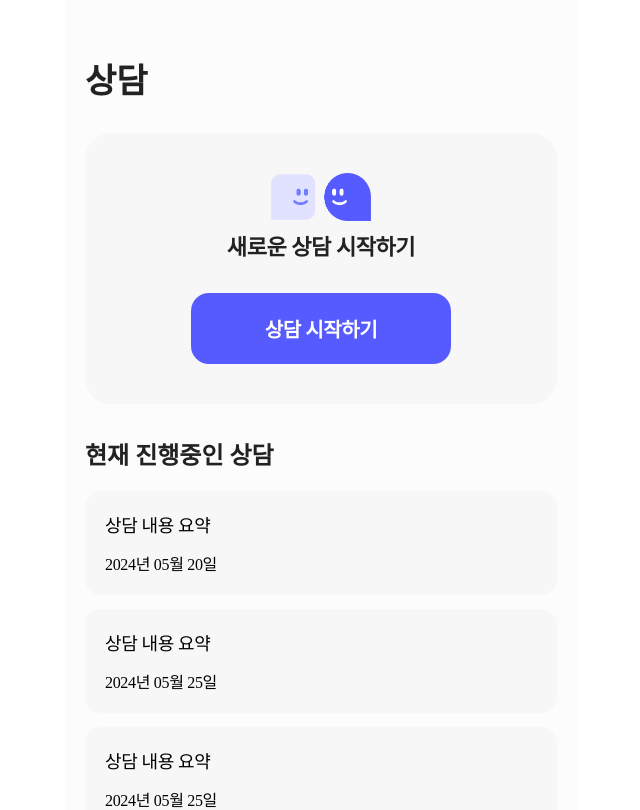
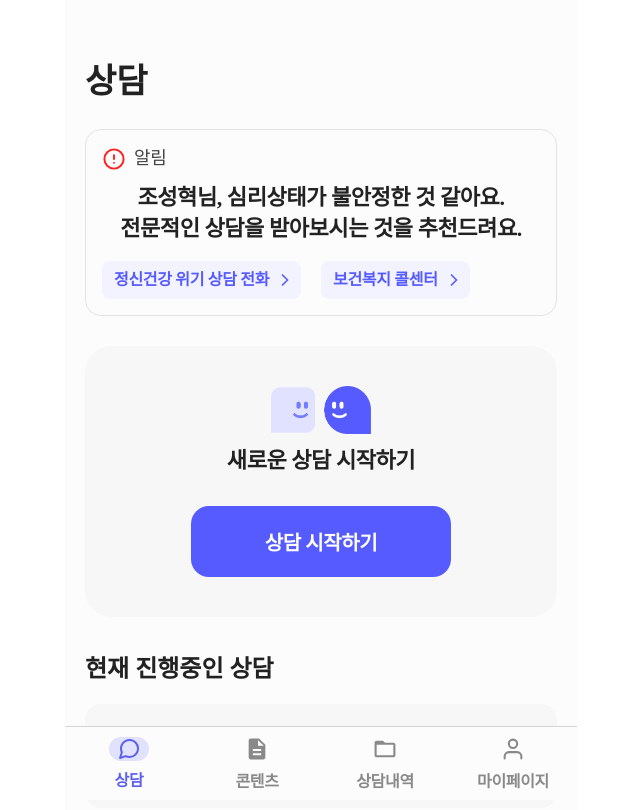
Before and after one commit to hajung00/dorandoran, a Next.js app: page /counsel in a window 1280 px wide. Shown: the top 810 px of the page, without its empty margins (319-959 px from the left). Built offline with nearby package versions, Linux system fonts and the light colour scheme; a web font is replaced by a local one.

Commit message:
위급 상황 알림 ui, 전화 모달 ui 생성

```diff
--- /dev/null
+++ b/components/CounselWarning/index.tsx
@@ -0,0 +1,161 @@
+import React, { useCallback, useEffect, useState } from 'react';
+import styled from 'styled-components';
+
+// import svg
+import AlertSVG from '../../public/icons/alert-circle-counsel.svg';
+import ArrowSVG from '../../public/icons/arrow-right.svg';
+
+// import components
+import CallModal from '@/modal/CallModal';
+
+const CounselWarningStyle = styled.div`
+  margin-top: 26px;
+  border-radius: 16px;
+  border: 1px solid var(--gray03, #e3e3e3);
+  padding: 16px;
+
+  .modal-title {
+    margin-bottom: 12px;
+    display: flex;
+    align-items: center;
+    gap: 8px;
+    color: var(--gray08, #444);
+    font-family: 'Pretendard';
+    font-size: 18px;
+    font-style: normal;
+    font-weight: 500;
+    line-height: 140%; /* 25.2px */
+    letter-spacing: -0.36px;
+    text-transform: uppercase;
+  }
+
+  .description {
+    color: var(--gray09, #222);
+    font-family: 'Pretendard';
+    font-size: 20px;
+    font-style: normal;
+    font-weight: 500;
+    line-height: 140%; /* 28px */
+    letter-spacing: -0.4px;
+    text-transform: uppercase;
+    text-align: left;
+    align-items: start;
+  }
+
+  .button-section {
+    margin-top: 16px;
+    display: flex;
+    gap: 20px;
+
+    & > a {
+      text-decoration: none;
+    }
+
+    & > a,
+    & > button {
+      color: var(--doranblue, #565bff);
+      font-family: 'Pretendard';
+      font-size: 16px;
+      font-style: normal;
+      font-weight: 600;
+      line-height: 140%;
+      letter-spacing: -0.32px;
+      text-transform: uppercase;
+      display: flex;
+      justify-content: center;
+      align-items: center;
+      gap: 6px;
+      border-radius: 8px;
+      border: none;
+      background: var(--doranblue03, #f3f3ff);
+      padding: 8px 6px 8px 12px;
+      cursor: pointer;
+    }
+  }
+`;
+
+interface Props {
+  name: string;
+}
+const CounselWarning = ({ name }: Props) => {
+  const [isMobile, setIsMobile] = useState(false);
+
+  useEffect(() => {
+    const userAgent =
+      typeof navigator === 'undefined' ? '' : navigator.userAgent;
+    const isMobileUserAgent = /android|ipad|iphone|ipod/i.test(userAgent);
+    setIsMobile(isMobileUserAgent);
+  }, []);
+
+  const [callType, setCallType] = useState('');
+  const [callNumber, setCallNumber] = useState('');
+
+  const onClickHandler = useCallback(
+    (callNumber: string, e: React.MouseEvent<HTMLButtonElement>) => {
+      const target = e.target as HTMLLIElement;
+      setCallType(target.innerText);
+      setCallNumber(callNumber);
+      callModalHandler();
+    },
+    []
+  );
+
+  const [isModalOpen, setIsModalOpen] = useState(false);
+  const callModalHandler = useCallback(() => {
+    setIsModalOpen((prev) => !prev);
+  }, [callType, callNumber]);
+
+  return (
+    <CounselWarningStyle>
+      <p className='modal-title'>
+        <AlertSVG width={24} height={24} alt='alert' />
+        알림
+      </p>
+      <p className='description'>
+        {name}님, 심리상태가 불안정한 것 같아요. <br />
+        전문적인 상담을 받아보시는 것을 추천드려요.
+      </p>
+      <div className='button-section'>
+        {isMobile ? (
+          <>
+            <a href='tel:1577-0199'>
+              정신건강 위기 상담 전화
+              <ArrowSVG width={20} height={20} alt='arrow' />
+            </a>
+            <a href='tel:129'>
+              보건복지 콜센터 <ArrowSVG width={20} height={20} alt='arrow' />
+            </a>
+          </>
+        ) : (
+          <>
+            <button
+              onClick={(e) => {
+                onClickHandler('1599-0199', e);
+              }}
+            >
+              정신건강 위기 상담 전화
+              <ArrowSVG width={20} height={20} alt='arrow' />
+            </button>
+            <button
+              onClick={(e) => {
+                onClickHandler('국번없이 129', e);
+              }}
+            >
+              보건복지 콜센터
+              <ArrowSVG width={20} height={20} alt='arrow' />
+            </button>
+          </>
+        )}
+      </div>
+      {isModalOpen && (
+        <CallModal
+          name={callType}
+          callNumber={callNumber}
+          onClosed={callModalHandler}
+        />
+      )}
+    </CounselWarningStyle>
+  );
+};
+
+export default CounselWarning;
--- /dev/null
+++ b/modal/CallModal/index.tsx
@@ -0,0 +1,89 @@
+import React, { useCallback } from 'react';
+import styled from 'styled-components';
+
+// import svg
+import Phone from '../../public/icons/phone.svg';
+
+// import components
+import ModalLayout from '../ModalLayout';
+
+const CallModalStyle = styled.div`
+  position: absolute;
+  bottom: 28px;
+  background: #fff;
+  width: 92.2%;
+  border-radius: 26px;
+  padding: 34px 20px 24px 20px;
+
+  .phone-number-wrapper {
+    display: flex;
+    gap: 14px;
+    align-items: center;
+    .phone-number {
+      display: flex;
+      flex-direction: column;
+      gap: 12px;
+      color: var(--gray09, #222);
+      font-family: 'Pretendard';
+      font-style: normal;
+      line-height: normal;
+      letter-spacing: -0.44px;
+
+      & > p:first-child {
+        font-size: 22px;
+        font-weight: 600;
+      }
+
+      & > p:last-child {
+        font-size: 20px;
+        font-weight: 500;
+      }
+    }
+  }
+
+  & > button {
+    margin-top: 38px;
+    width: 100%;
+    padding: 4.9% 0;
+    border: none;
+    border-radius: 18px;
+    background: var(--doranblue, #565bff);
+    color: var(--white, #fff);
+    font-family: 'Pretendard';
+    font-size: 20px;
+    font-style: normal;
+    font-weight: 600;
+    line-height: normal;
+    letter-spacing: -0.4px;
+    cursor: pointer;
+  }
+`;
+
+interface Props {
+  name: string;
+  callNumber: string;
+  onClosed: () => void;
+}
+
+const CallModal = ({ name, callNumber, onClosed }: Props) => {
+  const stopPropagation = useCallback((e: React.MouseEvent<HTMLDivElement>) => {
+    e.stopPropagation();
+  }, []);
+
+  return (
+    <ModalLayout onClosed={onClosed}>
+      <CallModalStyle onClick={stopPropagation}>
+        <div className='phone-number-wrapper'>
+          <Phone width={24} height={24} alt='phone' />
+          <div className='phone-number'>
+            <p>{name}</p>
+            <p>{callNumber}</p>
+          </div>
+        </div>
+        <button onClick={onClosed}>닫기</button>
+      </CallModalStyle>
+    </ModalLayout>
+  );
+};
+
+export default CallModal;
--- a/modal/ModalLayout/index.tsx
+++ b/modal/ModalLayout/index.tsx
@@ -3,10 +3,12 @@ import styled from 'styled-components';
 
 const ModalLayoutStyle = styled.div`
   width: 100%;
+  max-width: 512px;
   height: 100vh;
-  background: rgba(0, 0, 0, 0.5);
-  position: fixed;
+  background: rgba(0, 0, 0, 0.36);
+  position: absolute;
   top: 0;
+  left: 0;
   z-index: 9999;
   display: flex;
   align-items: center;
--- a/pages/api/psychological-test.ts
+++ b/pages/api/psychological-test.ts
@@ -10,7 +10,9 @@ export const testAPI = async (
   anxiety: { [key: string]: any }[]
 ) => {
   const headers = {
-    Authorization: `Bearer ${token}`,
+    // Authorization: `Bearer ${token}`,
+    Authorization:
+      'Bearer eyJzdWIiOiIxMyIsInJvbGUiOiJST0xFX1VTRVIiLCJpYXQiOjE3MTgyNjUwNDIsImV4cCI6MTcxOTQ3NDY0Mn0',
     'Content-Type': 'application/json', // 요청의 Content-Type을 지정할 수 있음
   };
 
--- a/pages/counsel/index.tsx
+++ b/pages/counsel/index.tsx
@@ -15,6 +15,7 @@ import fetcher from '@/utils/fetchers';
 
 // import image
 import LogoPNG from '../../public/image/logo.png';
+import CounselWarning from '@/components/CounselWarning';
 
 const Header = styled.header`
   padding: 54px 20px 0 20px;
@@ -137,7 +138,9 @@ interface Props {
 const Counsel = ({ token }: Props) => {
   const router = useRouter();
   const { data: testCheck } = useSWR('/api/assessment/has-result', fetcher);
+  // const { data: counselWarning } = useSWR('/api/counsel/suggest', fetcher);
 
+  const counselWarning = true;
   const data = [
     { summary: '상담 내용 요약', date: '2024년 05월 20일' },
     { summary: '상담 내용 요약', date: '2024년 05월 25일' },
@@ -148,12 +151,13 @@ const Counsel = ({ token }: Props) => {
     <Layout>
       <Header>상담</Header>
       <Content>
-        {token ? (
+        {!token ? (
           <NonLogin />
         ) : testCheck ? (
           <NonTest />
         ) : (
           <CounselStyle>
+            {counselWarning && <CounselWarning name='조성혁' />}
             <div className='counsel-start-section'>
               <div className='description'>
                 <Image src={LogoPNG} width={100} height={48} alt='logo-png' />
@@ -194,7 +198,9 @@ export const getServerSideProps = async (context: any) => {
   // 로그인 여부 확인
   const cookie = context.req ? context.req.headers.cookie : '';
 
-  let token = cookie ? getCookieValue(cookie, 'token') : null;
+  let token = cookie
+    ? getCookieValue(cookie, 'token')
+    : 'eyJhbGciOiJIUzUxMiJ9.eyJzdWIiOiIxMyIsInJvbGUiOiJST0xFX1VTRVIiLCJpYXQiOjE3MTgyNjUwNDIsImV4cCI6MTcxOTQ3NDY0Mn0.fwmTq0K5AOQoS7ceDbCI-2hoqKPbHDTxe1jDI3kx9PqJP0DYLPdaqyKhGS4wrfiXkXey2PTFdDPUx6-DZXv50w';
 
   return {
     props: {
```
Also changed, not shown: hooks/useDidMountEffect.ts (added, +12 -0 lines), public/icons/alert-circle-counsel.svg (added), public/icons/phone.svg (added).
